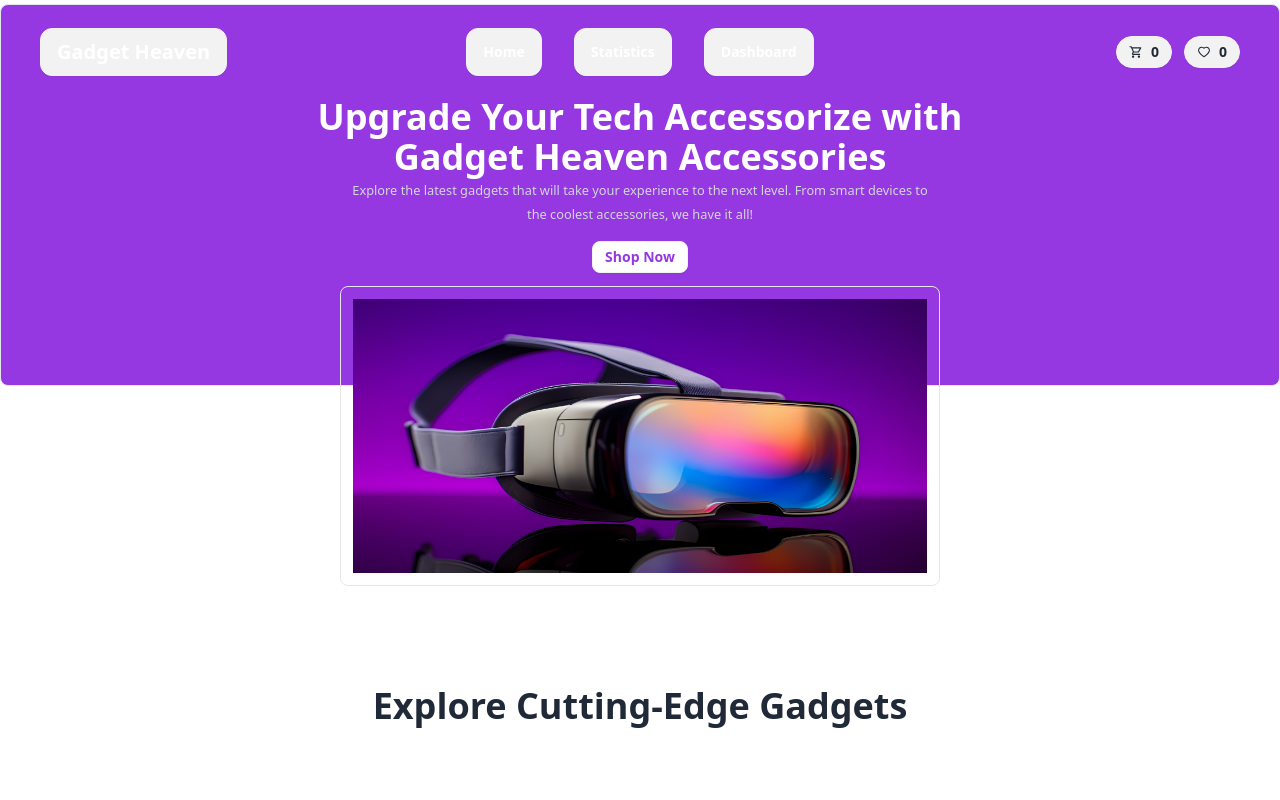
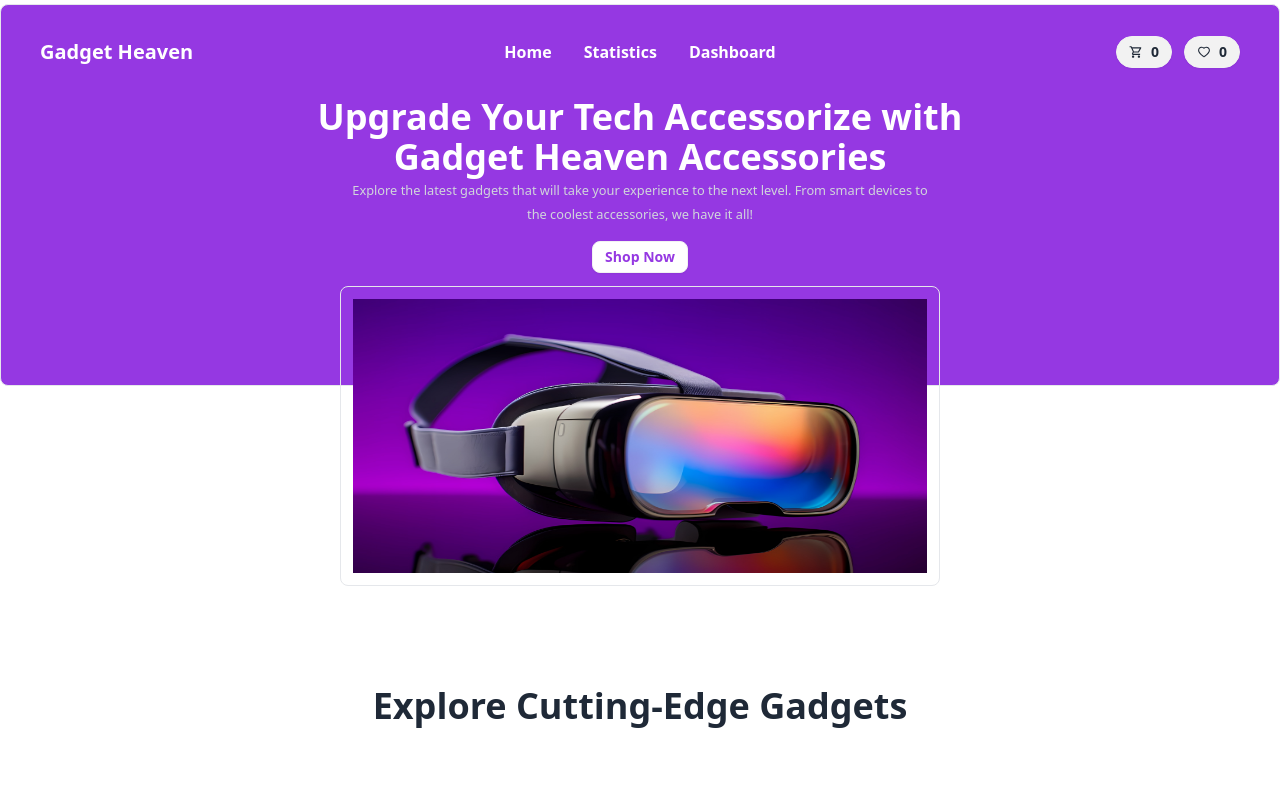
Before and after one commit to programming-hero-web-course-4/b10a8-gadget-heaven-faisal5177, a React (Vite) app: page / in a window 1280 px wide. Shown: the top 800 px of the page. Built offline with nearby package versions, Linux system fonts and the light colour scheme.

Commit message:
added an deshboared

```diff
--- a/src/Components/NavBar/NavBar.jsx
+++ b/src/Components/NavBar/NavBar.jsx
@@ -36,12 +36,12 @@ const NavBar = () => {
   return (
     <nav className="navbar bg-base-100 px-10">
       <div className="navbar-start">
-        <NavLink className={`font-bold text-xl ${isHomePage ? 'text-white' : 'text-black'}  btn rounded-xl hover:bg-[#9538E2]  hover:text-white`} to="/">Gadget Heaven</NavLink>
+        <NavLink className={`font-bold text-xl ${isHomePage ? 'text-white' : 'text-black'}`} to="/">Gadget Heaven</NavLink>
       </div>
       <div className="navbar-center">
-        <NavLink className={`hover:text-[#9538E2] font-bold mx-4 ${isHomePage ? 'text-white' : 'text-black'} btn rounded-xl hover:bg-[#9538E2] hover:text-white`} to="/">Home</NavLink>
-        <NavLink className={`hover:text-[#9538E2] font-bold mx-4 ${isHomePage ? 'text-white' : 'text-black'} btn rounded-xl hover:bg-[#9538E2] hover:text-white`} to="/statistics">Statistics</NavLink>
-        <NavLink className={`hover:text-[#9538E2] font-bold mx-4 ${isHomePage ? 'text-white' : 'text-black'} btn rounded-xl hover:bg-[#9538E2] hover:text-white`} to="/dashboard">Dashboard</NavLink>
+        <NavLink className={`hover:text-[#9538E2] font-bold mx-4 ${isHomePage ? 'hover:text-black text-white' : 'text-black'} `} to="/">Home</NavLink>
+        <NavLink className={`hover:text-[#9538E2] font-bold mx-4 ${isHomePage ? 'hover:text-black text-white' : 'text-black'} `} to="/statistics">Statistics</NavLink>
+        <NavLink className={`hover:text-[#9538E2] font-bold mx-4 ${isHomePage ? 'hover:text-black text-white' : 'text-black'} `} to="/dashboard">Dashboard</NavLink>
       </div>
       <div className="navbar-end">
         <Link to="/cart" className="btn btn-sm font-bold hover:bg-[#9538E2]  hover:text-white rounded-full mr-3">
```
